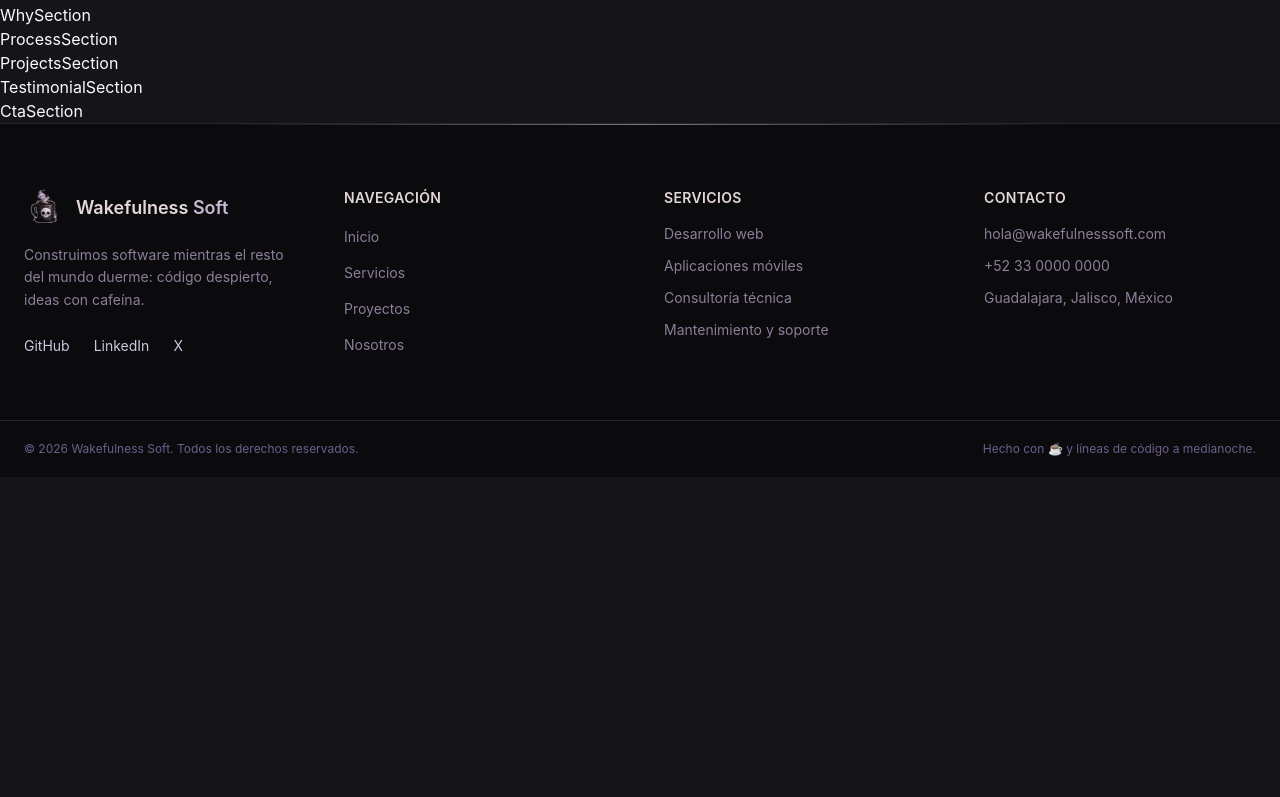
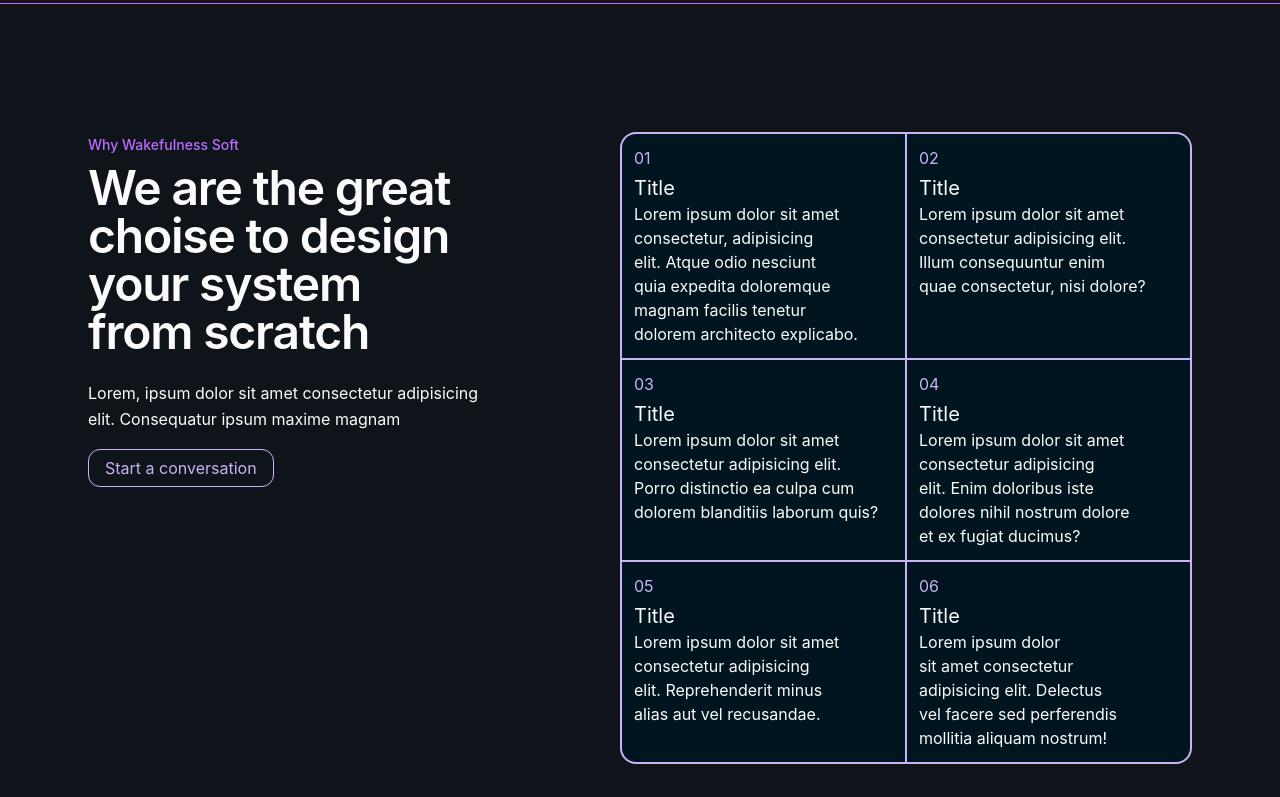
Before and after one commit to wakefulness-soft/wakefulnessSoft, a React (Vite) app: page / in a window 1280 px wide. Shown: the part 783-1580 px from the top of the page. Before the commit the page ends 1260 px from the top, so only its background shows below. Built offline with nearby package versions, Linux system fonts and the light colour scheme.

Commit message:
Why section

```diff
--- /dev/null
+++ b/src/components/WhySection/WhySection.module.css
@@ -0,0 +1,30 @@
+.pillarsContainer {
+    display: grid;
+    grid-template-columns: repeat(2, 1fr);
+    overflow: hidden;
+    border: solid var(--color-vodka) 1px;
+    border-radius: 10px;
+    background-color: var(--color-vodka);
+    gap: .09em;
+}
+
+.pillarItem {
+    padding: 1.5em;
+    background-color: var(--color-inkblack);
+    color: var(--color-snow);
+    font-style: 2rem;
+}
+
+.pillarNumber {
+    /* color: #9500ff; */
+    color: var(--color-vodka);
+}
+
+.pillarTitle {
+    font-size: large;
+    padding: .08em 0;
+}
+
+.pillarContent {
+    text-wrap: balance;
+}
--- a/src/components/WhySection/WhySection.tsx
+++ b/src/components/WhySection/WhySection.tsx
@@ -1,6 +1,81 @@
+import styles from './WhySection.module.css'
+
+interface IPillar {
+  displayId: string;
+  title: string;
+  content: string;
+}
+
+const PILLARS: IPillar[] = [
+  {
+    displayId: '01',
+    title: 'Title',
+    content: 'Lorem ipsum dolor sit amet consectetur, adipisicing elit. Atque odio nesciunt quia expedita doloremque magnam facilis tenetur dolorem architecto explicabo.'
+  },
+  {
+    displayId: '02',
+    title: 'Title',
+    content: 'Lorem ipsum dolor sit amet consectetur adipisicing elit. Illum consequuntur enim quae consectetur, nisi dolore?'
+  },
+  {
+    displayId: '03',
+    title: 'Title',
+    content: 'Lorem ipsum dolor sit amet consectetur adipisicing elit. Porro distinctio ea culpa cum dolorem blanditiis laborum quis?'
+  },
+  {
+    displayId: '04',
+    title: 'Title',
+    content: 'Lorem ipsum dolor sit amet consectetur adipisicing elit. Enim doloribus iste dolores nihil nostrum dolore et ex fugiat ducimus?'
+  },
+  {
+    displayId: '05',
+    title: 'Title',
+    content: 'Lorem ipsum dolor sit amet consectetur adipisicing elit. Reprehenderit minus alias aut vel recusandae.'
+  },
+  {
+    displayId: '06',
+    title: 'Title',
+    content: 'Lorem ipsum dolor sit amet consectetur adipisicing elit. Delectus vel facere sed perferendis mollitia aliquam nostrum!'
+  },
+]
 
 export const WhySection = () => {
   return (
-    <div>WhySection</div>
+    <section
+      id="why"
+      className="relative scroll-mt-24 border-y border-mypurple bg-inkblack/30 py-24 sm:py-32"
+    >
+      <div className="mx-auto max-w-6xl px-4 sm:px-6">
+        <div className="grid gap-12 lg:grid-cols-[0.9fr_1.1fr] lg:gap-16">
+          <div className="lg:sticky lg:top-28 lg:self-start">
+            <span className="text-sm font-medium text-mypurple">
+              Why Wakefulness Soft
+            </span>
+            <h2 className="mt-2 mb-6 text-balance text-3xl font-semibold tracking-tight sm:text-4xl lg:text-5xl">
+              We are the great choise to design your system from scratch
+            </h2>
+            <p className='mb-6 text-balance leading-relaxed text-snow'>Lorem, ipsum dolor sit amet consectetur adipisicing elit. Consequatur ipsum maxime magnam</p>
+            <a
+              href="#contact"
+              className="text-balance text-vodka border px-4 py-2 rounded-xl transition duration-300 ease-in-out hover:bg-mypurple hover:text-darkvoid"
+            >
+              Start a conversation
+            </a>
+          </div>
+          {/* TODO: Add responsive design */}
+          <div className="grid overflow-hidden border-2 border-vodka rounded-2xl bg-vodka gap-0.5 sm:grid-cols-2">
+            {
+              PILLARS.map((item, idx) => (
+                <div key={idx} className="p-3 bg-inkblack text-snow font-normal">
+                  <span className="text-vodka">{item.displayId}</span>
+                  <h3 className="pt-1 text-xl">{item.title}</h3>
+                  <p className="text-balance">{item.content}</p>
+                </div>
+              ))
+            }
+          </div>
+        </div>
+      </div>
+    </section>
   )
 }
--- a/src/index.css
+++ b/src/index.css
@@ -7,6 +7,17 @@
   --bones: #e3d7d9;
   --gost: #c9b8d4;
   --off: #8d7f99;
+  --color-darkvoid: #151419;
+  /* --color-ocean:    #00171f; */
+  --color-inkblack: #00151f;
+  --color-mypurple: #BC6cFF;
+  --color-pool:     #003459;
+  --color-vodka:    #C8B3F6;
+  --color-river:    #ADEBFF;
+  --color-wildsand: #E4EEF0;
+  --color-snow:     #FBFBFB;
+  --color-sea-foam: #FFFFFF;
+  --color-lava:     #F56E0F;
 }
 
 @theme {
```
